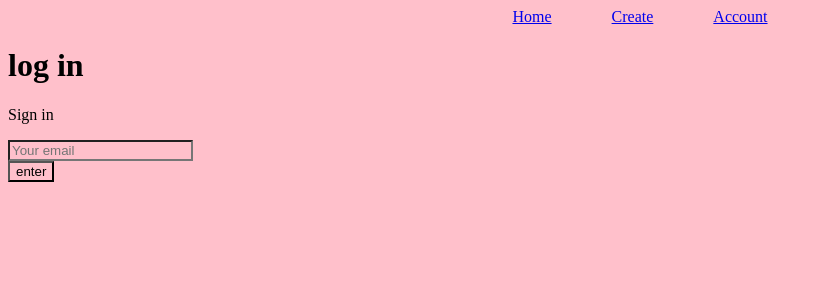
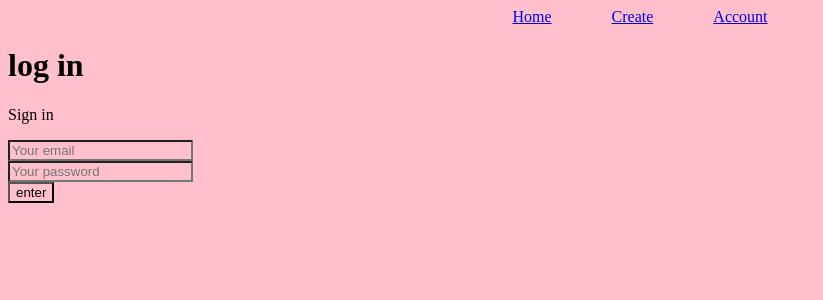
Before and after one commit to staten-island-tech/vue-supabase-project-amy-angelica-vue-project, a Vue app in the folder present/: page /account in a window 1280 px wide. Shown: the top 300 px of the page, without its empty margins (0-823 px from the left). Built offline with nearby package versions, Linux system fonts and the light colour scheme.

Commit message:
Update TheAuth.vue

```diff
--- a/present/src/components/TheAuth.vue
+++ b/present/src/components/TheAuth.vue
@@ -6,6 +6,7 @@ const supabase = createClient('https://uzufnrmrvcxbarxfvhks.supabase.co', 'eyJhb
 
 const loading = ref(false)
 const email = ref('')
+const password = ref('')
 
 const handleLogin = async () => {
   try {
@@ -17,6 +18,7 @@ const handleLogin = async () => {
 const user =  await supabase.auth.getUserIdentities()
     if (error) throw error
     alert('ok')
+    console.log(data)
   } catch (error) {
     if (error instanceof Error) {
       alert(error.message)
@@ -36,6 +38,9 @@ const user =  await supabase.auth.getUserIdentities()
         <input class="inputField" required type="email" placeholder="Your email" v-model="email" />
       </div>
       <div>
+        <input class="inputField" required type="password" placeholder="Your password" v-model="password" />
+      </div>
+      <div>
         <input
           type="submit"
           class="button block"
```
